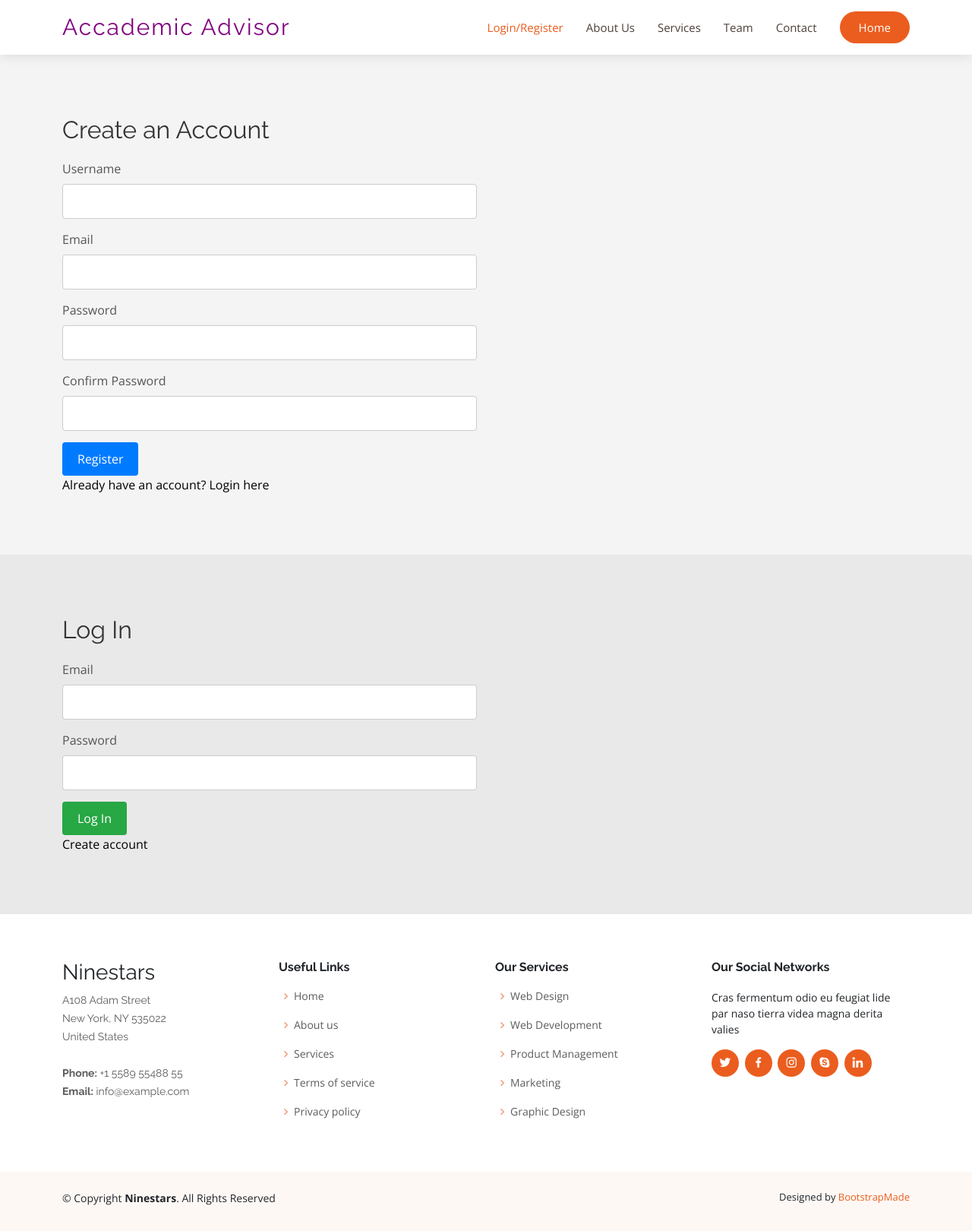
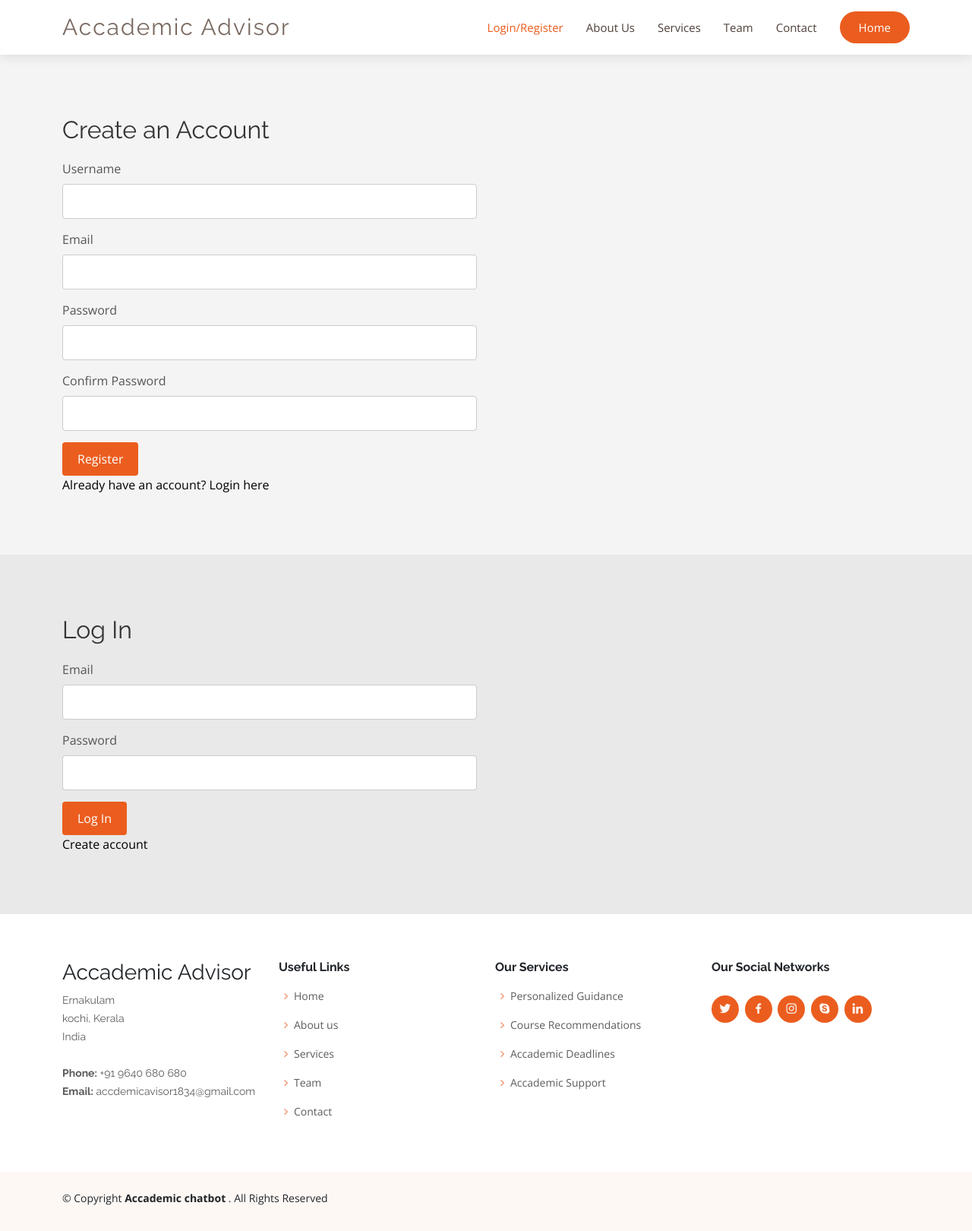
Before and after one commit to MAIN-PROJECT-2023/chatbot, a Flask app: page /loginregpage in a window 1280 px wide. Shown: the whole page at 76% size. Run offline with Flask 3, Linux system fonts and the light colour scheme; some libraries are stand-ins or nearby versions.

```diff
--- a/app.py
+++ b/app.py
@@ -6,6 +6,7 @@ import numpy as np
 import nltk
 from nltk.stem import WordNetLemmatizer
 from tensorflow.keras.models import load_model
+
 """ import firebase_admin
 from firebase_admin import auth, credentials, initialize_app
 import pyrebase """
--- a/static/css/style.css
+++ b/static/css/style.css
@@ -9,18 +9,33 @@
 /*--------------------------------------------------------------
 # General
 --------------------------------------------------------------*/
+
+:root {
+  --primary-color: #eb5d1e;
+  --secondary-color: #ee7843;
+  --Icon-color:#f39e7a;
+  --Background-color:#fff;
+  --FooterBg-color:#fef8f5;
+}
+/* :root {
+  --primary-color: #c7a275;
+  --secondary-color: #f7d0a3;
+  --Icon-color: #704b25;
+  --Background-color: #fefeea;
+  --FooterBg-color: #fafafa;
+} */
 body {
   font-family: "Open Sans", sans-serif;
   color: #212529;
 }
 
 a {
-  color: #eb5d1e;
+  color: var(--primary-color);
   text-decoration: none;
 }
 
 a:hover {
-  color: #ef7f4d;
+  color: var(--secondary-color);
   text-decoration: none;
 }
 
@@ -950,7 +965,7 @@ section {
 
 #footer .footer-top .footer-links ul i {
   padding-right: 2px;
-  color: #f39e7a;
+  color: var(--Icon-color);
   font-size: 18px;
   line-height: 1;
 }
@@ -974,14 +989,14 @@ section {
 
 #footer .footer-top .footer-links ul a:hover {
   text-decoration: none;
-  color: #eb5d1e;
+  color: var(--primary-color);
 }
 
 #footer .footer-top .social-links a {
   font-size: 18px;
   display: inline-block;
-  background: #eb5d1e;
-  color: #fff;
+  background: var(--primary-color);
+  color: var(--FooterBg-color);
   line-height: 1;
   padding: 8px 0;
   margin-right: 4px;
@@ -1011,7 +1026,7 @@ section {
 }
 
 #footer .credits a {
-  color: #eb5d1e;
+  color: var(--primary-color);
 }
 
 
@@ -1048,8 +1063,8 @@ section {
 }
 
 #registration form button {
-  background-color: #007bff;
-  color: #fff;
+  background-color: var(--primary-color);
+  color: var(--Background-color);
   padding: 10px 20px;
   border: none;
   border-radius: 4px;
@@ -1091,8 +1106,8 @@ section {
 }
 
 #login form button {
-  background-color: #28a745;
-  color: #fff;
+  background-color: var(--primary-color);
+  color: var(--Background-color);
   padding: 10px 20px;
   border: none;
   border-radius: 4px;
--- a/templates/index.html
+++ b/templates/index.html
@@ -37,7 +37,7 @@
     <div class="container d-flex align-items-center justify-content-between">
 
       <div class="logo">
-        <h1 class="text-light"><a style="color: purple;" href="/"><span>Accademic Advisor</span></a></h1>
+        <h1 class="text-light"><a  href="/"><span>Accademic Advisor</span></a></h1>
         <!-- Uncomment below if you prefer to use an image logo -->
        <!--  <a href="index.html"><img src="assets/img/favicon.png" alt="" class="img-fluid"></a> -->
       </div>
--- a/templates/login.html
+++ b/templates/login.html
@@ -37,7 +37,7 @@
     <div class="container d-flex align-items-center justify-content-between">
 
       <div class="logo">
-        <h1 class="text-light"><a style="color: purple;" href="/loginregpage"><span>Accademic Advisor</span></a></h1>
+        <h1 class="text-light"><a  href="/loginregpage"><span>Accademic Advisor</span></a></h1>
         <!-- Uncomment below if you prefer to use an image logo -->
        <!--  <a href="index.html"><img src="assets/img/favicon.png" alt="" class="img-fluid"></a> -->
       </div>
@@ -123,6 +123,7 @@
 
   </main>
 
+   <!-- ======= Footer ======= -->
   <footer id="footer">
 
 
@@ -131,47 +132,48 @@
         <div class="row">
 
           <div class="col-lg-3 col-md-6 footer-contact">
-            <h3>Ninestars</h3>
+            <h3>Accademic Advisor</h3>
             <p>
-              A108 Adam Street <br>
-              New York, NY 535022<br>
-              United States <br><br>
-              <strong>Phone:</strong> +1 5589 55488 55<br>
-              <strong>Email:</strong> info@example.com<br>
+              Ernakulam <br>
+              kochi, Kerala<br>
+              India <br><br>
+              <strong>Phone:</strong> +91 9640 680 680<br>
+              <strong>Email:</strong> accdemicavisor1834@gmail.com<br>
             </p>
           </div>
 
           <div class="col-lg-3 col-md-6 footer-links">
             <h4>Useful Links</h4>
             <ul>
-              <li><i class="bx bx-chevron-right"></i> <a href="#">Home</a></li>
-              <li><i class="bx bx-chevron-right"></i> <a href="#">About us</a></li>
-              <li><i class="bx bx-chevron-right"></i> <a href="#">Services</a></li>
-              <li><i class="bx bx-chevron-right"></i> <a href="#">Terms of service</a></li>
-              <li><i class="bx bx-chevron-right"></i> <a href="#">Privacy policy</a></li>
+              <li><i class="bx bx-chevron-right"></i> <a href="/">Home</a></li>
+              <li><i class="bx bx-chevron-right"></i> <a href="/#about">About us</a></li>
+              <li><i class="bx bx-chevron-right"></i> <a href="/#services">Services</a></li>
+              <li><i class="bx bx-chevron-right"></i> <a href="/#team">Team</a></li>
+              <li><i class="bx bx-chevron-right"></i> <a href="/#contact">Contact</a></li>
+
             </ul>
           </div>
 
           <div class="col-lg-3 col-md-6 footer-links">
             <h4>Our Services</h4>
             <ul>
-              <li><i class="bx bx-chevron-right"></i> <a href="#">Web Design</a></li>
-              <li><i class="bx bx-chevron-right"></i> <a href="#">Web Development</a></li>
-              <li><i class="bx bx-chevron-right"></i> <a href="#">Product Management</a></li>
-              <li><i class="bx bx-chevron-right"></i> <a href="#">Marketing</a></li>
-              <li><i class="bx bx-chevron-right"></i> <a href="#">Graphic Design</a></li>
+              <li><i class="bx bx-chevron-right"></i> <a href="/#services">Personalized Guidance</a></li>
+              <li><i class="bx bx-chevron-right"></i> <a href="/#services">Course Recommendations</a></li>
+              <li><i class="bx bx-chevron-right"></i> <a href="/#services">Accademic Deadlines</a></li>
+              <li><i class="bx bx-chevron-right"></i> <a href="/#services">Accademic Support</a></li>
+
             </ul>
           </div>
 
           <div class="col-lg-3 col-md-6 footer-links">
             <h4>Our Social Networks</h4>
-            <p>Cras fermentum odio eu feugiat lide par naso tierra videa magna derita valies</p>
+          <!--   <p>Cras fermentum odio eu feugiat lide par naso tierra videa magna derita valies</p> -->
             <div class="social-links mt-3">
-              <a href="#" class="twitter"><i class="bx bxl-twitter"></i></a>
-              <a href="#" class="facebook"><i class="bx bxl-facebook"></i></a>
-              <a href="#" class="instagram"><i class="bx bxl-instagram"></i></a>
-              <a href="#" class="google-plus"><i class="bx bxl-skype"></i></a>
-              <a href="#" class="linkedin"><i class="bx bxl-linkedin"></i></a>
+              <a href="https://twitter.com/" class="twitter"><i class="bx bxl-twitter"></i></a>
+              <a href="https://www.facebook.com/" class="facebook"><i class="bx bxl-facebook"></i></a>
+              <a href="https://www.instagram.com/" class="instagram"><i class="bx bxl-instagram"></i></a>
+              <a href="https://www.google.com/" class="google-plus"><i class="bx bxl-skype"></i></a>
+              <a href="https://www.linkedin.com/" class="linkedin"><i class="bx bxl-linkedin"></i></a>
             </div>
           </div>
 
@@ -181,12 +183,12 @@
 
     <div class="container py-4">
       <div class="copyright">
-        &copy; Copyright <strong><span>Ninestars</span></strong>. All Rights Reserved
+        &copy; Copyright <strong><span>Accademic chatbot </span></strong>. All Rights Reserved
       </div>
-      <div class="credits">
+      <!-- <div class="credits">
 
         Designed by <a href="https://bootstrapmade.com/">BootstrapMade</a>
-      </div>
+      </div> -->
     </div>
   </footer><!-- End Footer -->
 
```
Also changed, not shown: other parts of static/css/style.css (+85 -74 lines), templates/chatbot.html (+6 -6 lines).
